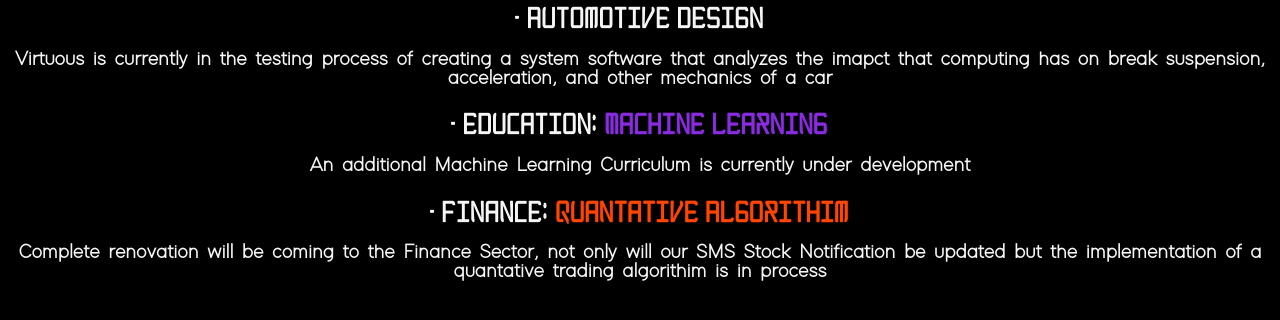
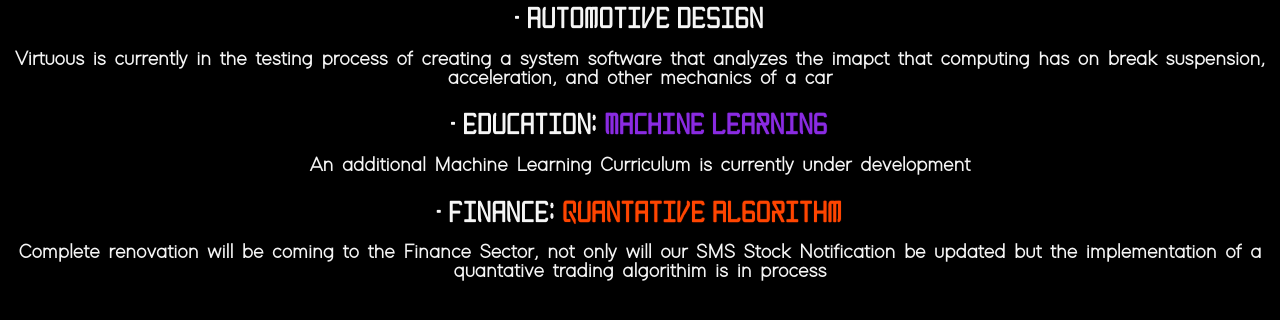
Before and after one commit to Virtuous-Tech/Project, a Flask app: page /ComingSoon in a window 1280 px wide. Shown: the part 252-572 px from the top of the page. Run offline with Flask 3, Linux system fonts and the light colour scheme.

Commit message:
Version 2.1.2
More errors fixed

```diff
--- a/templates/Coming Soon.html
+++ b/templates/Coming Soon.html
@@ -24,7 +24,7 @@
       </div>
 
       <div>
-        <a class="subheadings-link h1 " href="/VirtuousFinance"> - Finance: <span class="highlight-finance glowing-text-finance">Quantative Algorithim</span></a>
+        <a class="subheadings-link h1 " href="/VirtuousFinance"> - Finance: <span class="highlight-finance glowing-text-finance">Quantative Algorithm</span></a>
         <h2 class="h2">Complete renovation will be coming to the Finance Sector, not only will our SMS Stock Notification be updated but the implementation of a quantative trading algorithim is in process</h2>
       </div>
     </div>
```
